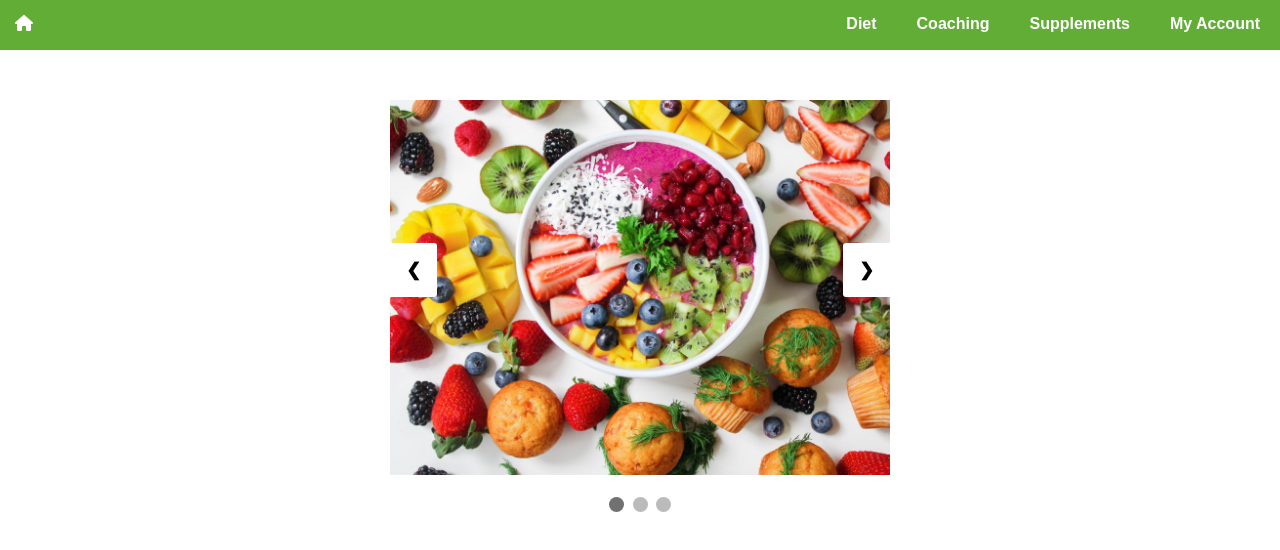
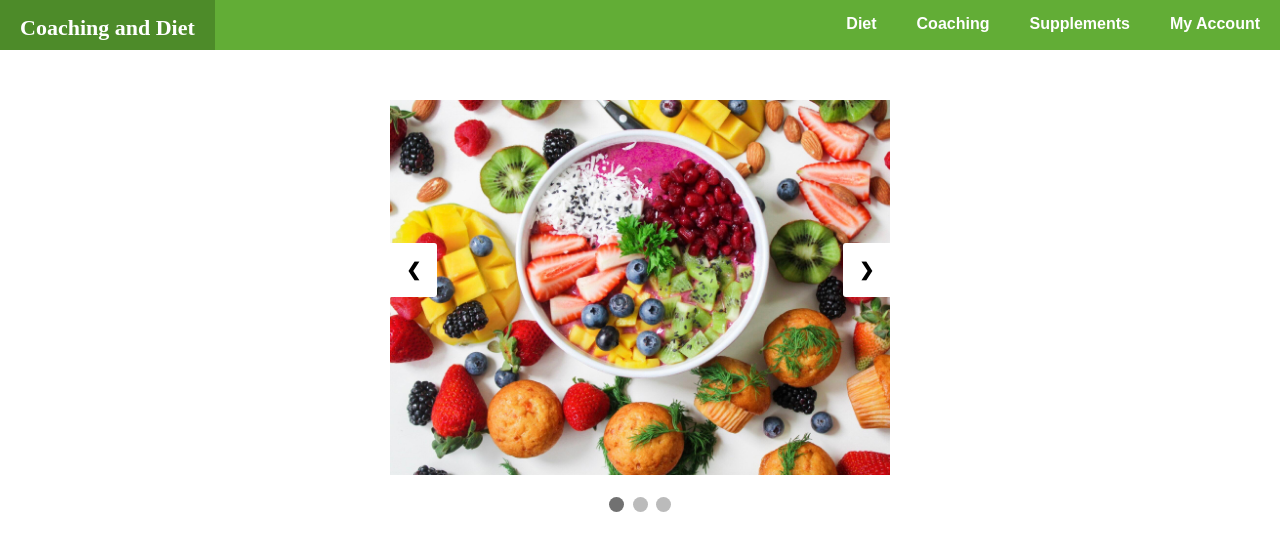
Before and after one commit to oliverahyou/Hackathon-1, a plain HTML site: page index.html in a window 1280 px wide. Drawn offline with Linux system fonts and the light colour scheme; a web font is replaced by a local one.

Commit message:
Home button added

```diff
--- a/index.html
+++ b/index.html
@@ -6,20 +6,20 @@
     <meta name="viewport" content="width=device-width, initial-scale=1.0">
     <title>Coaching and diet</title>
     <link rel="stylesheet" href="style.css">
-
+    <link href='https://fonts.googleapis.com/css?family=Calistoga' rel='stylesheet'>
     <script src="https://kit.fontawesome.com/4a0adcfeb1.js" crossorigin="anonymous"></script>
 </head>
 <body>
-  <div class="container">
     <div class="navbar">
-      <a href="index.html"><i class="fas fa-house"></i></a>
-      <ul>
-          <li><a href="">My Account</a></li>
-          <li><a href="">Supplements</a></li>
-          <li><a href="">Coaching</a></li>
-          <li><a href="">Diet</a></li>
+      <ul class="nav_list">
+        <li class="indiv_list"><a href="">My Account</a></li>
+        <li class="indiv_list"><a href="">Supplements</a></li>
+        <li class="indiv_list"><a href="">Coaching</a></li>
+        <li class="indiv_list"><a href="">Diet</a></li>
+        <li id="homeButton" class="indiv_list"><a href="index.html">Coaching and Diet</a></li>
     </ul>
   </div>
+  <div class="main_container">
 
     <!-- Slideshow container -->
   <div class="slideshow-container">
--- a/style.css
+++ b/style.css
@@ -2,7 +2,7 @@ body {
   font-family: arial, sans-serif;
   margin: 0;
 }
-ul {
+.nav_list {
 margin: 0;
 padding: 0;
 list-style-type: none;
@@ -10,27 +10,39 @@ ul {
 background-color: #62ad36;
 height: 50px;
 }
-li {
+.indiv_list {
 float: right;
 }
-li a {
+.indiv_list a {
 display: block;
 text-decoration: none;
 font-weight: bold;
 color: white;
 padding: 15px 20px;
 }
-li a:hover {
+.indiv_list a:hover {
 background-color: #4d8b29;
 height: 50px;
 }
-.fa-house {
-    color: white;
+
+.fa-cart-shopping {
   position: absolute;
   top: 15px;
-    left: 15px;
+  right: 290px;
+  color: white;
+}
+#supplements {
+  margin: 0;
 }
 
+#homeButton {
+  text-decoration: none;
+  position: absolute;
+  top: 0px;
+  font-family: 'Calistoga';
+  font-size: 22px;
+  color: white;
+}
 * {box-sizing:border-box}
 
 /* Slideshow container */
```
Lines whose indentation alone changed are shown as unchanged.
